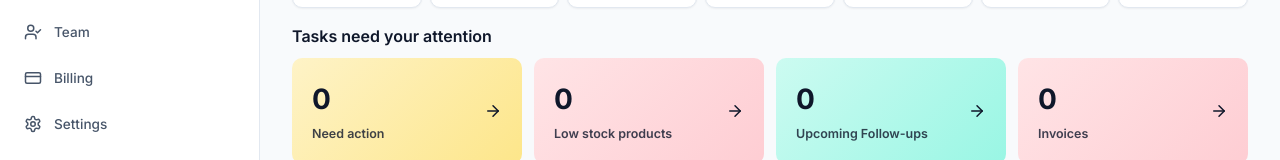
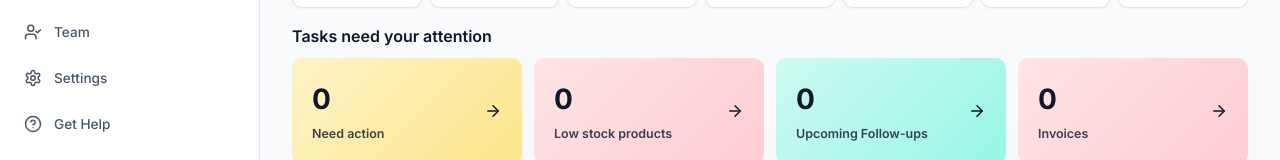
Before and after one commit to khaledahmed94ka/Petution-App, a React (Vite) app: page / in a window 1280 px wide. Shown: the part 464-624 px from the top of the page. Built offline with nearby package versions, Linux system fonts and the light colour scheme.

Commit message:
Remove Billing from sidebar nav, defer for later structuring

```diff
--- a/src/App.jsx
+++ b/src/App.jsx
@@ -12,7 +12,7 @@ import { InvoicesView } from './views/InvoicesView';
 import { ProductsView } from './views/ProductsView';
 import { AnalyticsView } from './views/AnalyticsView';
 import { TeamView } from './views/TeamView';
-import { BillingView } from './views/BillingView';
+import { BillingView } from './views/BillingView'; // Deferred for later
 import { SettingsView } from './views/SettingsView';
 import { RegisterClinicView } from './views/RegisterClinicView';
 
@@ -45,7 +45,7 @@ const MainApp = () => {
       case 'analytics': return <AnalyticsView />;
       case 'chats': return <div className="page-wrapper"><div className="card"><h3>WhatsApp Messaging Hub</h3><p className="text-muted margin-top-xs">Integrated clinic chat system ready for WhatsApp API configuration.</p></div></div>;
       case 'team': return <TeamView />;
-      case 'billing': return <BillingView />;
+      case 'billing': return <div className="page-wrapper"><div className="card"><h3>Billing & Subscription</h3><p className="text-muted margin-top-xs">Subscription and billing management coming soon.</p></div></div>;
       case 'settings': return <SettingsView />;
       case 'help': return <div className="page-wrapper"><div className="card"><h3>Support & Help Center</h3><p className="text-muted margin-top-xs">Search documentation or contact Petution technical support team.</p></div></div>;
       default: return <DashboardView />;
--- a/src/components/Sidebar.jsx
+++ b/src/components/Sidebar.jsx
@@ -46,7 +46,6 @@ export const Sidebar = ({ activeTab, setActiveTab, onRegisterClick, isMobileOpen
 
   const secondaryNav = [
     { id: 'team', label: 'Team', icon: UserCheck },
-    { id: 'billing', label: 'Billing', icon: CreditCard },
     { id: 'settings', label: 'Settings', icon: Settings },
     { id: 'help', label: 'Get Help', icon: HelpCircle }
   ];
```
Also changed, not shown: 3 other files (tests, documents, lock files or other folders).
